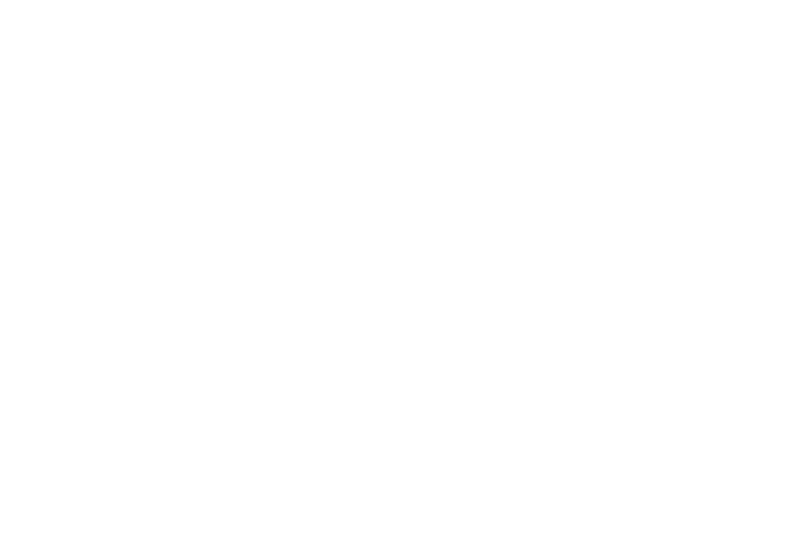
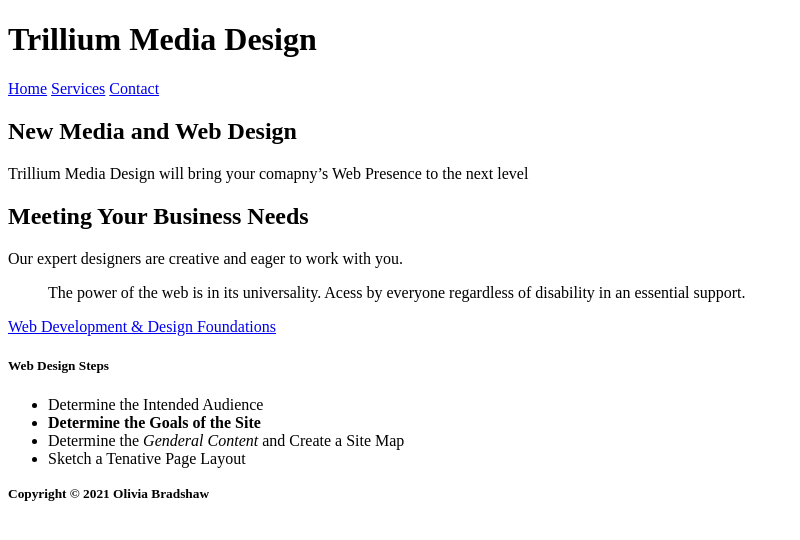
Before and after one commit to 44144-fa21/ch2inclassnotes-oliviabrad, a plain HTML site: page index.html in a window 1280 px wide. Shown: the whole page, without its empty margins (0-800 px from the left). Drawn offline with Linux system fonts and the light colour scheme.

Commit message:
Chapter 2 Notes
Adding chapter 2 notes into index, services and contact

```diff
--- a/index.html
+++ b/index.html
@@ -1,10 +1,39 @@
 <!DOCTYPE html>
 <html lang="en">
 	<head>
-		<title>LASTNAME Chapter 2 InClass Notes</title>
+		<title>BRADSHAW Chapter 2 InClass Notes</title>
 		<meta charset="utf-8">
 	</head>
 	<body>
+			<h1>Trillium Media Design</h1>
+			<nav>
+				<a href="index.html">Home</a>
+				<a href="services.html">Services</a>
+				<a href="contact.html">Contact</a>
+			</nav>
+			<main>
+				<h2>New Media and Web Design</h2>
+				<p>Trillium Media Design will bring your comapny&rsquo;s Web Presence to
+					the next level</p>
+				<h2>Meeting Your Business Needs</h2>
+				<p>Our expert designers are creative and eager to work with you.</p>
+				<blockquote>The power of the web is in its universality.
+						Acess by everyone regardless of disability in an essential support.
+				</blockquote>
 
+				<a href="http://webdevfoundations.net">Web Development &amp; Design Foundations
+				</a>
+
+				<h5>Web Design Steps</h5>
+				<ul>
+					<li>Determine the Intended Audience</li>
+					<li><strong>Determine the Goals of the Site</strong></li>
+					<li>Determine the <em>Genderal Content</em> and Create a Site Map</li>
+					<li>Sketch a Tenative Page Layout</li>
+				</ul>
+			</main>
+			<footer>
+				<p><small><strong>Copyright &copy; 2021 Olivia Bradshaw</strong></small></p>
+			</footer>
 	</body>
 </html>
```
Also changed, not shown: contact.html (added, +26 -0 lines), services.html (added, +28 -0 lines).
